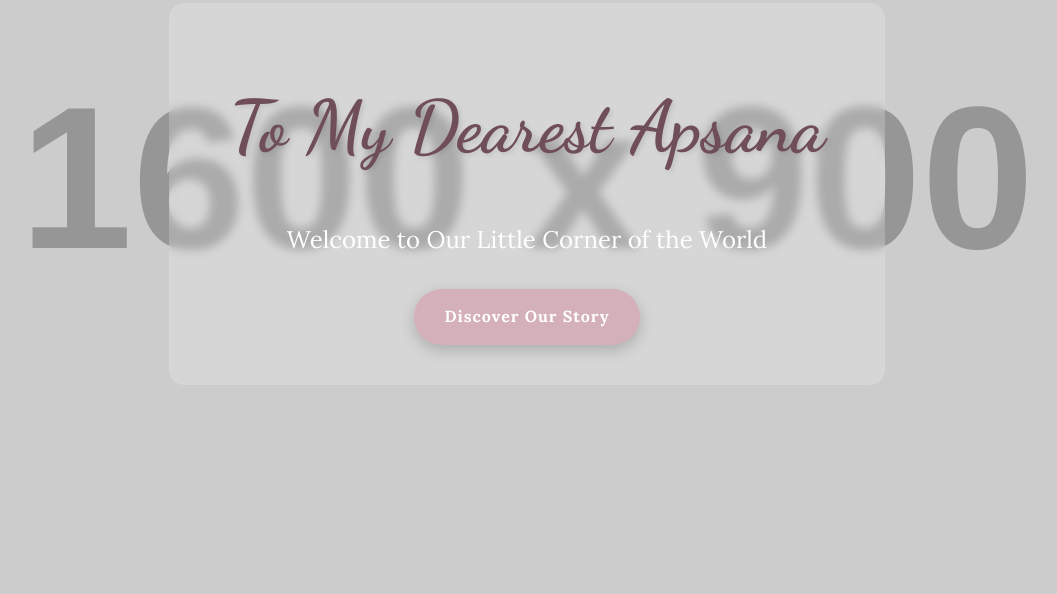
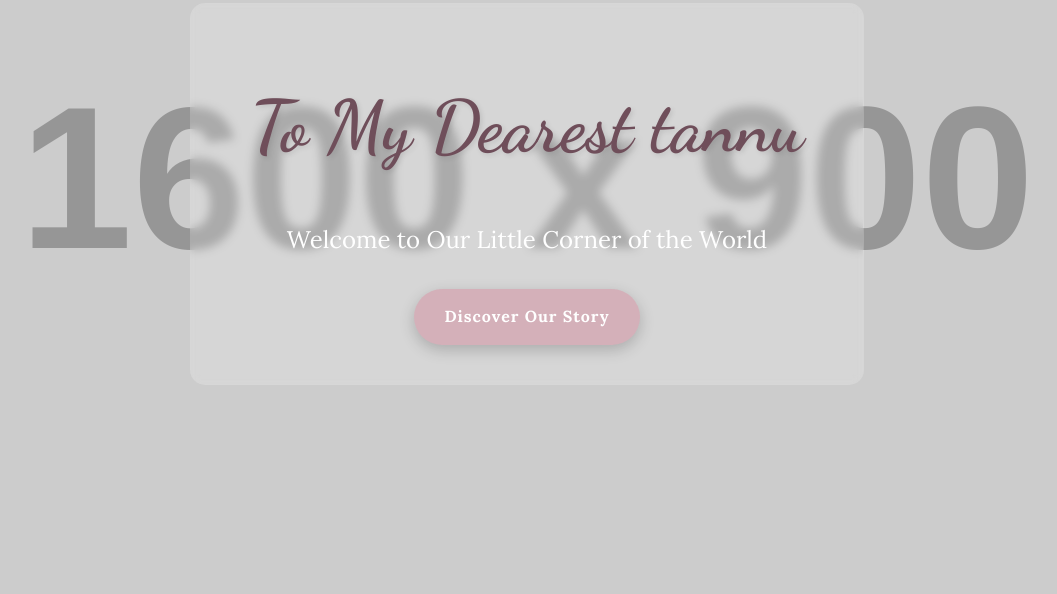
Before and after one commit to mohitchandwai/tanisha, a plain HTML site: page index.html in a window 1280 px wide. Shown: the part 206-800 px from the top of the page, without its empty margins (113-1170 px from the left). Drawn offline with nearby package versions, Linux system fonts and the light colour scheme; placeholder pictures from the web are drawn by us.

Commit message:
Update index.html

```diff
--- a/index.html
+++ b/index.html
@@ -12,7 +12,7 @@
     <div class="background-overlay"></div>
     <div class="falling-elements"></div> <header class="hero-section">
         <div class="hero-content">
-            <h1 class="fade-in-up">To My Dearest Apsana</h1>
+            <h1 class="fade-in-up">To My Dearest tannu</h1>
             <p class="fade-in-up delay-1">Welcome to Our Little Corner of the World</p>
             <a href="#our-journey" class="cta-button fade-in-up delay-2">Discover Our Story</a>
         </div>
```
